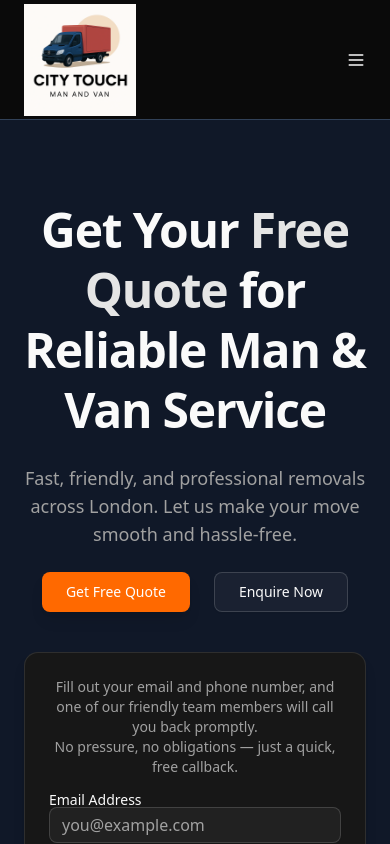
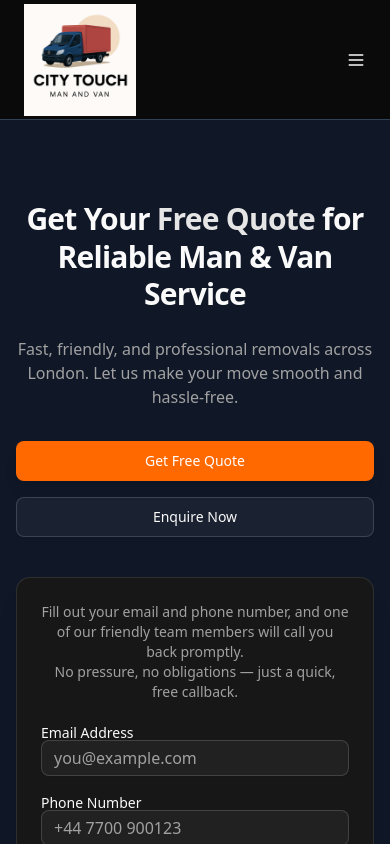
Before and after one commit to Mgphone/city-touch, a React (Vite) app in the folder CityTouch-Front/: page / in a window 390 px wide. Both pictures are taken after a click on the button "Enquire Now". Shown: the top 844 px of the page. Built offline with nearby package versions, Linux system fonts and the light colour scheme.

Commit message:
change hero section for small text

```diff
--- a/CityTouch-Front/src/components/HeroSection.tsx
+++ b/CityTouch-Front/src/components/HeroSection.tsx
@@ -9,18 +9,19 @@ export function HeroSection() {
   const [showEnquiry, setShowEnquiry] = useState(false);
 
   return (
-    <section className="bg-background dark:bg-gray-900 py-20 px-6">
+    <section className="bg-background dark:bg-gray-900 py-20 px-4 sm:px-6 lg:px-8">
       <div className="max-w-4xl mx-auto text-center space-y-6">
-        <h1 className="text-5xl font-extrabold leading-tight tracking-tight">
+        <h1 className="text-3xl sm:text-4xl md:text-5xl font-extrabold leading-tight tracking-tight">
           Get Your <span className="text-primary">Free Quote</span> for Reliable
-          Man & Van Service
+          <br className="hidden sm:block" /> Man & Van Service
         </h1>
-        <p className="text-lg text-muted-foreground max-w-xl mx-auto">
+
+        <p className="text-base sm:text-lg text-muted-foreground max-w-2xl mx-auto">
           Fast, friendly, and professional removals across London. Let us make
           your move smooth and hassle-free.
         </p>
 
-        <div className="flex justify-center gap-6">
+        <div className="flex flex-col sm:flex-row justify-center gap-4 sm:gap-6 mt-8">
           <Button
             className="bg-orange-500 hover:bg-orange-600 text-white shadow-lg"
             size="lg"
@@ -38,9 +39,9 @@ export function HeroSection() {
         </div>
 
         {showEnquiry && (
-          <Card className="mt-10 max-w-md mx-auto shadow-lg">
-            <CardContent>
-              <p className="mb-4 text-center text-sm text-muted-foreground">
+          <Card className="mt-10 max-w-md mx-auto shadow-xl">
+            <CardContent className="space-y-6">
+              <p className="text-sm text-muted-foreground text-center">
                 Fill out your email and phone number, and one of our friendly
                 team members will call you back promptly.
                 <br />
--- a/CityTouch-Front/src/components/HowItWorks.tsx
+++ b/CityTouch-Front/src/components/HowItWorks.tsx
@@ -39,7 +39,7 @@ export const HowItWorks = () => {
   return (
     <section
       id="how-it-works"
-      className="bg-background dark:bg-gray-900 py-24 sm:py-32"
+      className="bg-background dark:bg-gray-900 py-5 sm:py-20"
     >
       <div className="container mx-auto px-6 max-w-4xl text-center">
         <h2 className="text-3xl md:text-4xl font-bold">
```
